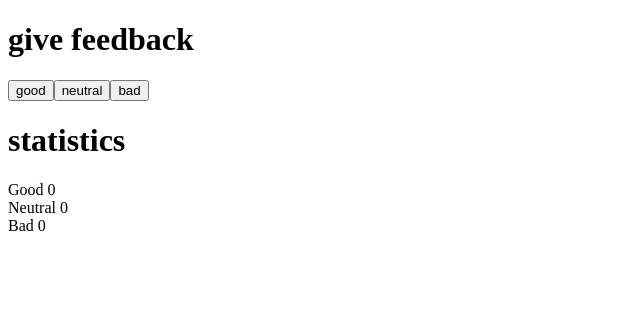
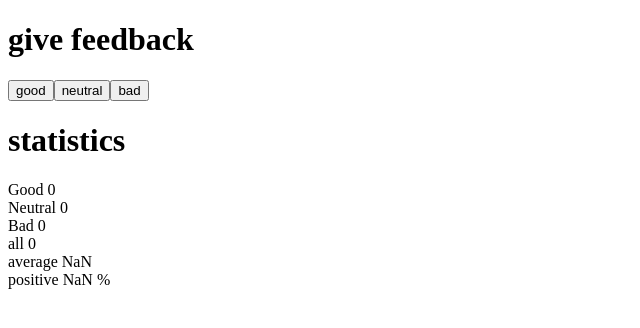
Before and after one commit to francisko-rezende/fullstack-open-2020, a React (Create React App) app in the folder part1/unicafe/: page / in a window 1280 px wide. Shown: the top 328 px of the page, without its empty margins (0-640 px from the left). Built offline with nearby package versions, Linux system fonts and the light colour scheme.

Commit message:
finished exercise 1.7

```diff
--- a/part1/unicafe/src/index.js
+++ b/part1/unicafe/src/index.js
@@ -26,9 +26,12 @@ const App = () => {
 			<button onClick={() => setNeutral(neutral + 1)}>neutral</button>
 			<button onClick={() => setBad(bad + 1)}>bad</button>
 			<h1>statistics</h1>
-      <div>Good {good}</div>
-      <div>Neutral {neutral}</div>
-      <div>Bad {bad}</div>
+			<div>Good {good}</div>
+			<div>Neutral {neutral}</div>
+			<div>Bad {bad}</div>
+			<div>all {good + neutral + bad}</div>
+			<div>average {(good * 1 + bad * -1) / (good + neutral + bad)}</div>
+			<div>positive {good / (good + neutral + bad) * 100} %</div>
 		</div>
 	);
 };
```
